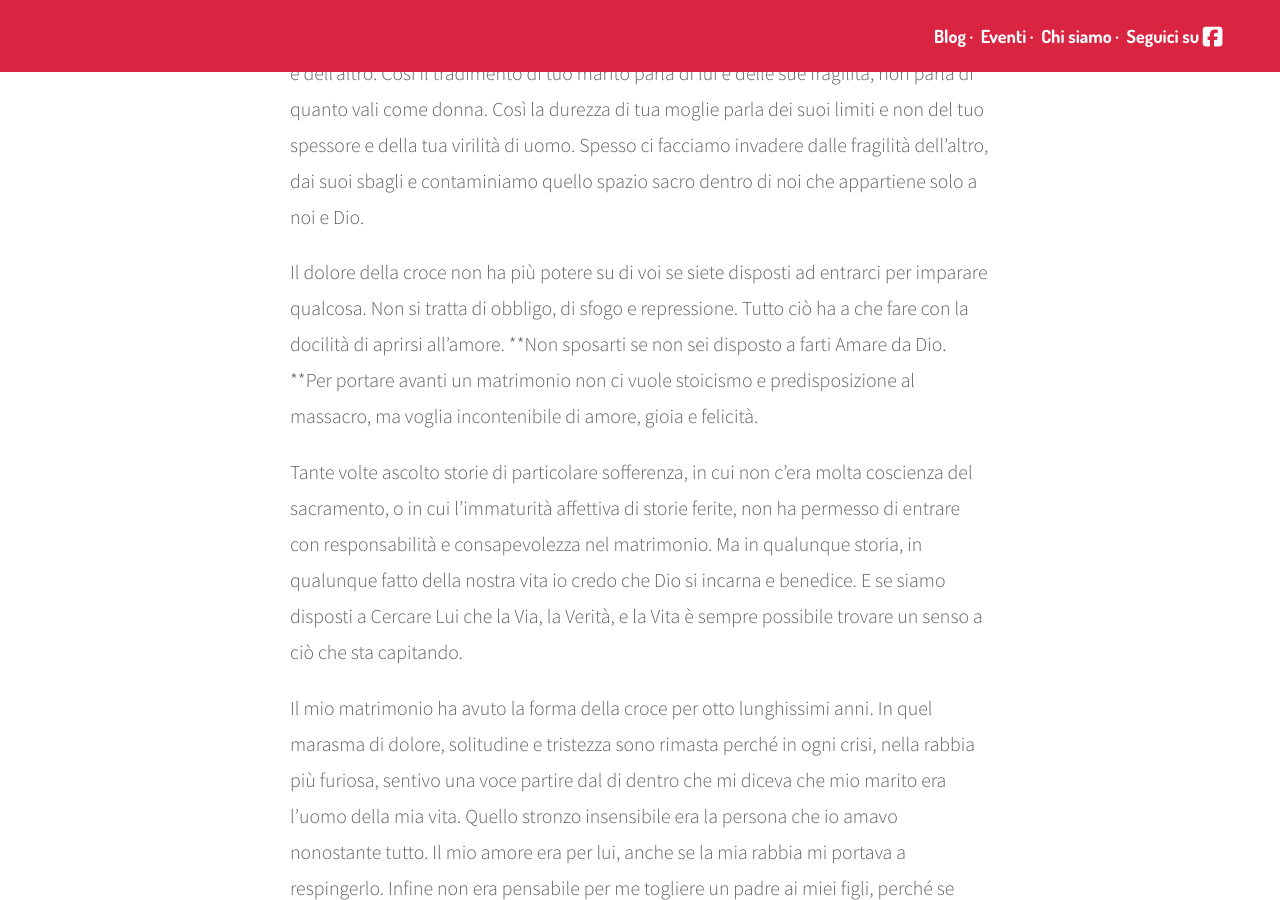
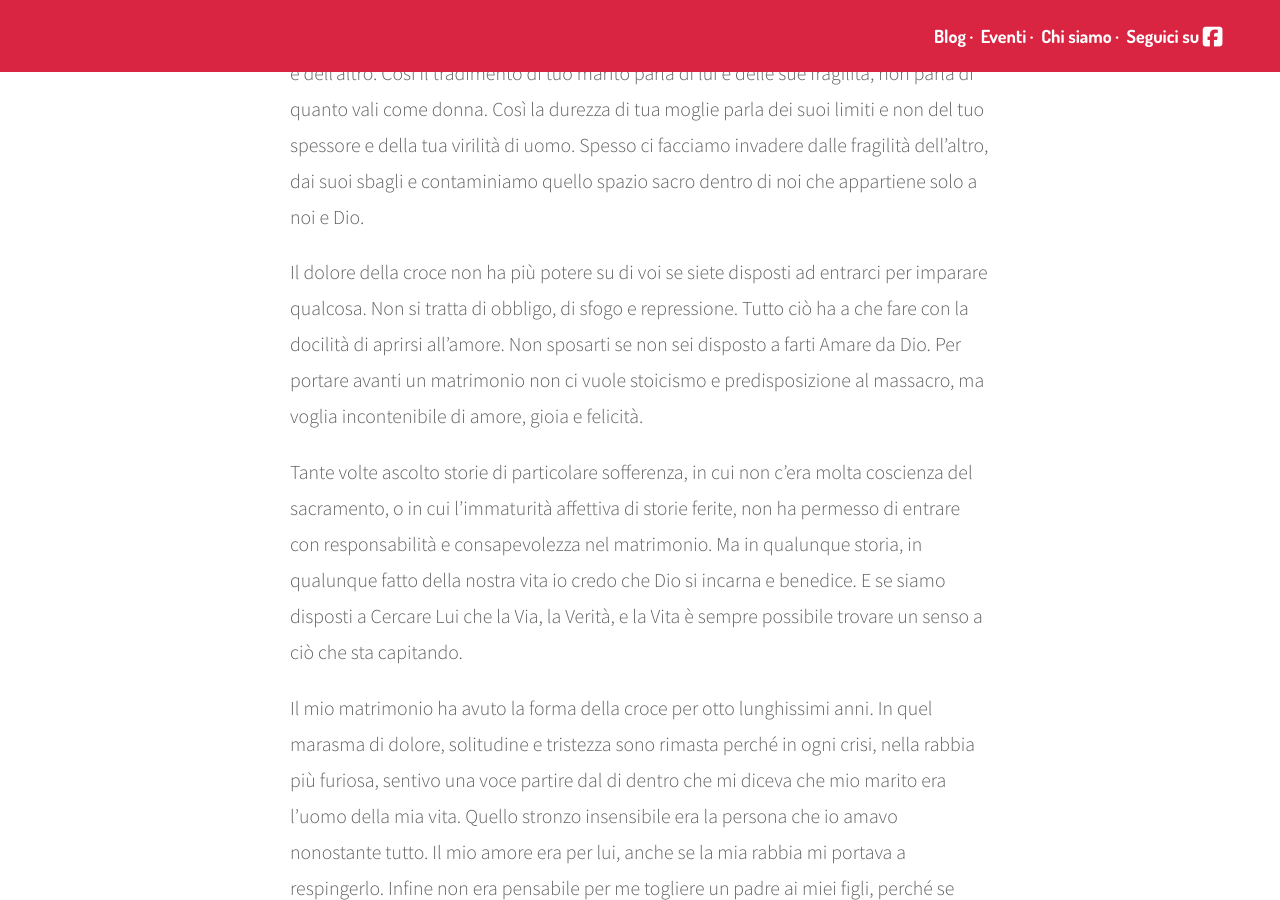
Before and after one commit to amatiperamare/amatiperamare.github.io, a Jekyll site: the page built from _posts/2018-02-11-il-matrimonio-ha-la-forma-della-resurrezione.markdown, in a window 1280 px wide and 900 px high, scrolled down 1941 px. Built offline with Jekyll 4.4.1, drawn with Linux system fonts in a browser that asks for light colours; nearby versions of some CDN libraries.

```diff
--- a/_posts/2018-02-11-il-matrimonio-ha-la-forma-della-resurrezione.markdown
+++ b/_posts/2018-02-11-il-matrimonio-ha-la-forma-della-resurrezione.markdown
@@ -13,7 +13,7 @@ Il matrimonio ha la forma della resurrezione!La croce e il dolore sono solo un m
 
 ![blog cristiano coppie.jpg](/uploads/blog%20cristiano%20coppie.jpg)
 
- Ma la morte e il dolore non hanno l’ultima parola nelle nostre vite e nelle nostre relazioni, se siamo disposti ad aprire spazi nel nostro cuore in cui fare agire la presenza di Dio. Non si tratta di discorsi astratti e teorici, ma dell’autentico desiderio ostinato e tenace di trovare una strada anche dove tutto sembra chiuso. Perché nulla è impossibile a Dio!!!
+Ma la morte e il dolore non hanno l’ultima parola nelle nostre vite e nelle nostre relazioni, se siamo disposti ad aprire spazi nel nostro cuore in cui fare agire la presenza di Dio. Non si tratta di discorsi astratti e teorici, ma dell’autentico desiderio ostinato e tenace di trovare una strada anche dove tutto sembra chiuso. Perché nulla è impossibile a Dio!!!
 
 Il matrimonio ha la forma della resurrezione se veramente siete disposti a provarle tutte, e a non arrendervi finché non trovate la giusta via per far circolare amore, gioia, intimità e confidenza.
 
@@ -23,7 +23,7 @@ Non vi arrendete all’AMORE. Prima di tutto verso voi stessi. Il matrimonio ha
 
 **Non vi arrendente all’AMORE**. Il nutrimento di affetto e di amore che rivolgete a voi stessi se è autentico porta pace e serenità, la Perfetta Letizia di San Francesco d’Assisi, a cui neanche le bastonate e gli insulti potevano togliere la gioia del Signore. Quando vi volete veramente bene è più semplice per voi ritrovare il vostro centro, il senso della vostra identità, chi siete e mettere un confine fra voi e il male esterno. Occorre un’opera di separazione psichica in qui ognuno si riprende ciò che è proprio e da all’altro ciò che è dell’altro. Così il tradimento di tuo marito parla di lui e delle sue fragilità, non parla di quanto vali come donna. Così la durezza di tua moglie parla dei suoi limiti e non del tuo spessore e della tua virilità di uomo. Spesso ci facciamo invadere dalle fragilità dell’altro, dai suoi sbagli e contaminiamo quello spazio sacro dentro di noi che appartiene solo a noi e Dio.
 
-Il dolore della croce non ha più potere su di voi se siete disposti ad entrarci per imparare qualcosa. Non si tratta di obbligo, di sfogo e repressione. Tutto ciò ha a che fare con la docilità di aprirsi all’amore. **Non sposarti se non sei disposto a farti Amare da Dio. **Per portare avanti un matrimonio non ci vuole stoicismo e predisposizione al massacro, ma voglia incontenibile di amore, gioia e felicità.
+Il dolore della croce non ha più potere su di voi se siete disposti ad entrarci per imparare qualcosa. Non si tratta di obbligo, di sfogo e repressione. Tutto ciò ha a che fare con la docilità di aprirsi all’amore. Non sposarti se non sei disposto a farti Amare da Dio. Per portare avanti un matrimonio non ci vuole stoicismo e predisposizione al massacro, ma voglia incontenibile di amore, gioia e felicità.
 
 Tante volte ascolto storie di particolare sofferenza, in cui non c’era molta coscienza del sacramento, o in cui l’immaturità affettiva di storie ferite, non ha permesso di entrare con responsabilità e consapevolezza nel matrimonio. Ma in qualunque storia, in qualunque fatto della nostra vita io credo che Dio si incarna e benedice. E se siamo disposti a Cercare Lui che la Via, la Verità, e la Vita è sempre possibile trovare un senso a ciò che sta capitando.
 
```
